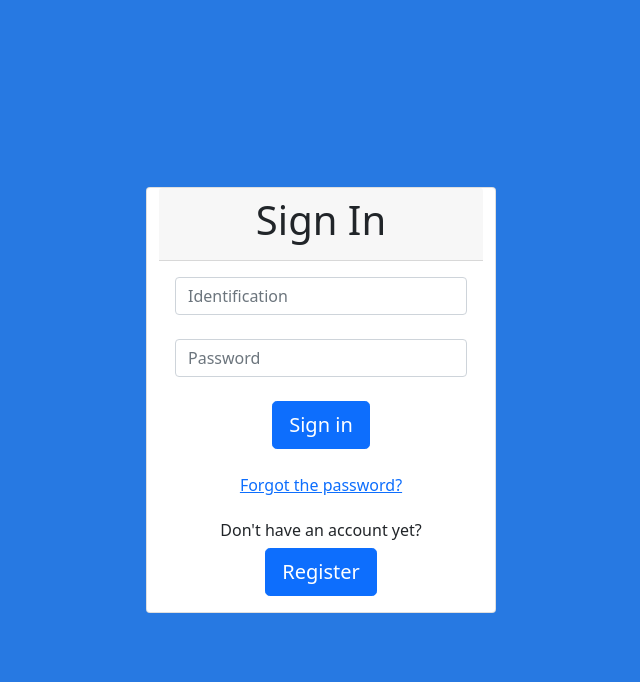
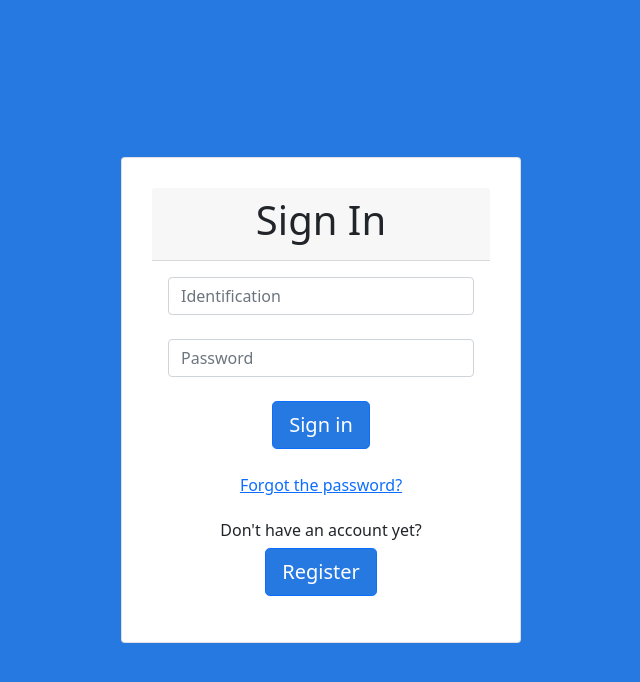
Before and after one commit to Diego-Hidalgo/js-exam-forms, a Next.js app: page / in a window 1280 px wide. Shown: the top 682 px of the page, without its empty margins (319-959 px from the left). Built offline with nearby package versions, Linux system fonts and the light colour scheme.

Commit message:
Little changes in index.js

```diff
--- a/pages/index.js
+++ b/pages/index.js
@@ -18,7 +18,7 @@ export default function Home() {
         <section class="vh-100" style={{backgroundColor: '#2779e2'}}>
           <div class="container h-100">
             <div class="row d-flex justify-content-center align-items-center h-100">
-              <div class="card card-container text-center" style={{width: 350 + 'px'}}>
+              <div class="card card-container text-center" style={{width: 400 + 'px', padding: 30 + 'px'}}>
                 <div class="card-header">
                   <h1>Sign In</h1>
                 </div>
@@ -29,7 +29,9 @@ export default function Home() {
                     <input type="password" id="inputPassword" class="form-control" placeholder="Password" required />
                     <br></br>
                     <div class="d-flex justify-content-center">
-                      <button class="btn btn-lg btn-primary btn-block btn-signin" type="submit">Sign in</button>
+                      <button class="btn btn-lg btn-primary btn-block btn-signin" type="submit" style={{backgroundColor: '#2779e2'}}>
+                        Sign in
+                      </button>
                     </div>
                   </form>
                   <br></br>
@@ -45,7 +47,7 @@ export default function Home() {
                     </div>
                     <div class="d-flex flex-row justify-content-center">
                       <Link href="/register" passHref>
-                        <button class="btn btn-lg btn-primary btn-block">
+                        <button class="btn btn-lg btn-primary btn-block" style={{backgroundColor: '#2779e2'}}>
                           Register
                         </button>
                       </Link>
```
